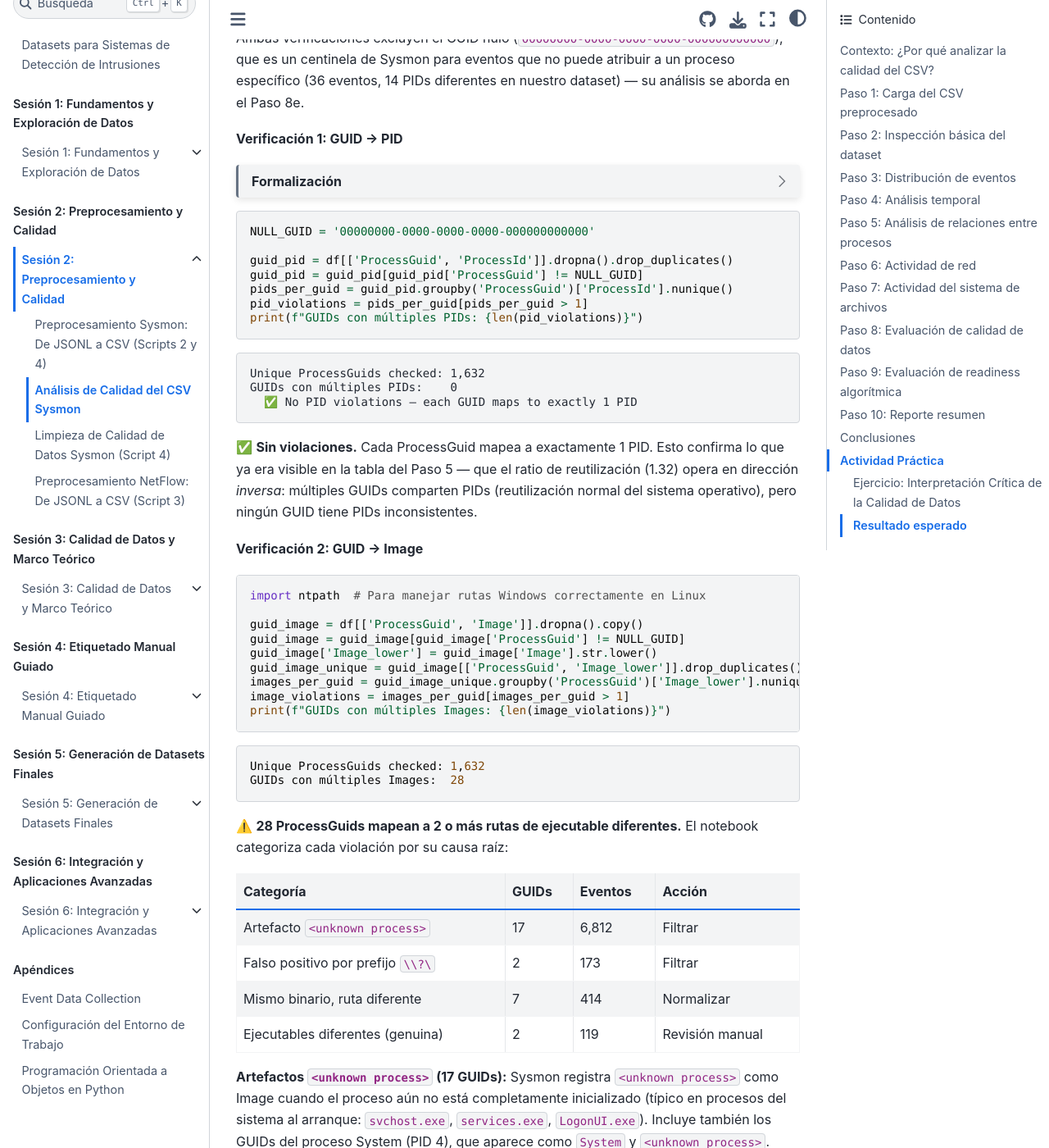
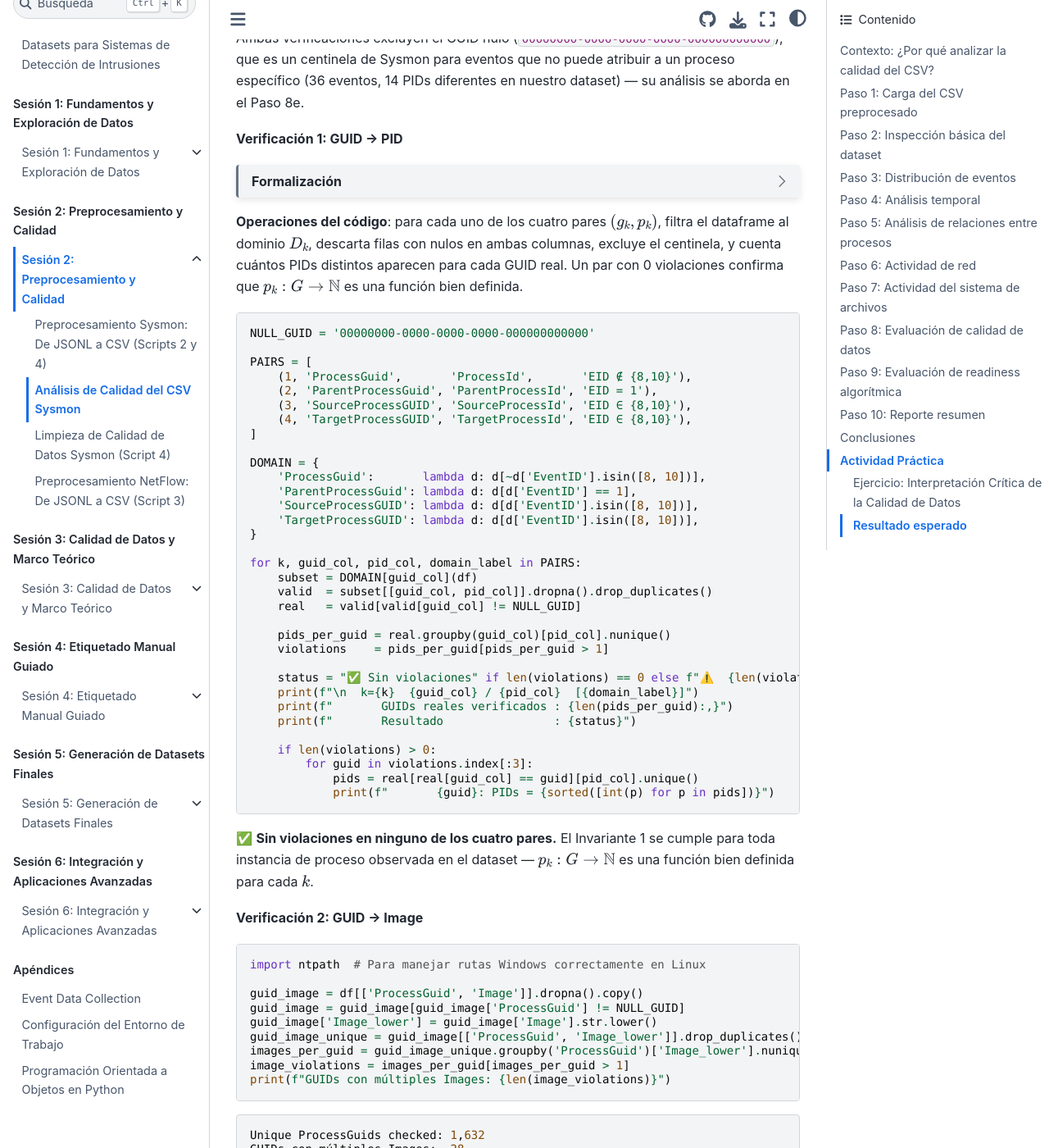
Before and after one commit to ollerenac/curso2026, a Jupyter Book: the page built from sesion-2/8-analisis-calidad-csv.md, in a window 1280 px wide and 1400 px high, scrolled down 31000 px. Shown: the whole window at 82% size. Built offline with Jupyter Book 1.0.4 settings and Sphinx 7.4.7 and the Sphinx Book theme 1.1.4, drawn with Linux system fonts in a browser that asks for light colours.

Commit message:
feat(sesion-2): Step 8d — generalize Invariant 1 code to all four GUID-PID pairs
Co-Authored-By: Claude Sonnet 4.6 <noreply@anthropic.com>

````diff
--- a/sesion-2/8-analisis-calidad-csv.md
+++ b/sesion-2/8-analisis-calidad-csv.md
@@ -850,23 +850,45 @@ $$p_k : G \rightarrow \mathbb{N} \quad \text{(función bien definida para cada }
 **Cobertura en este dataset**: el código de esta verificación comprueba explícitamente el par $k=1$ (ProcessGuid/ProcessId). Los pares $k=2,3,4$ son confirmados en el análisis del Paso 8e, donde se establece que $|V_{1,k}| = 0$ en todos los pares y en todos los runs.
 ```
 
+**Operaciones del código**: para cada uno de los cuatro pares $(g_k, p_k)$, filtra el dataframe al dominio $D_k$, descarta filas con nulos en ambas columnas, excluye el centinela, y cuenta cuántos PIDs distintos aparecen para cada GUID real. Un par con 0 violaciones confirma que $p_k : G \rightarrow \mathbb{N}$ es una función bien definida.
+
 ```python
 NULL_GUID = '00000000-0000-0000-0000-000000000000'
 
-guid_pid = df[['ProcessGuid', 'ProcessId']].dropna().drop_duplicates()
-guid_pid = guid_pid[guid_pid['ProcessGuid'] != NULL_GUID]
-pids_per_guid = guid_pid.groupby('ProcessGuid')['ProcessId'].nunique()
-pid_violations = pids_per_guid[pids_per_guid > 1]
-print(f"GUIDs con múltiples PIDs: {len(pid_violations)}")
+PAIRS = [
+    (1, 'ProcessGuid',       'ProcessId',       'EID ∉ {8,10}'),
+    (2, 'ParentProcessGuid', 'ParentProcessId', 'EID = 1'),
+    (3, 'SourceProcessGUID', 'SourceProcessId', 'EID ∈ {8,10}'),
+    (4, 'TargetProcessGUID', 'TargetProcessId', 'EID ∈ {8,10}'),
+]
+
+DOMAIN = {
+    'ProcessGuid':       lambda d: d[~d['EventID'].isin([8, 10])],
+    'ParentProcessGuid': lambda d: d[d['EventID'] == 1],
+    'SourceProcessGUID': lambda d: d[d['EventID'].isin([8, 10])],
+    'TargetProcessGUID': lambda d: d[d['EventID'].isin([8, 10])],
+}
+
+for k, guid_col, pid_col, domain_label in PAIRS:
+    subset = DOMAIN[guid_col](df)
+    valid  = subset[[guid_col, pid_col]].dropna().drop_duplicates()
+    real   = valid[valid[guid_col] != NULL_GUID]
+
+    pids_per_guid = real.groupby(guid_col)[pid_col].nunique()
+    violations    = pids_per_guid[pids_per_guid > 1]
+
+    status = "✅ Sin violaciones" if len(violations) == 0 else f"⚠️  {len(violations)} GUIDs con múltiples PIDs"
+    print(f"\n  k={k}  {guid_col} / {pid_col}  [{domain_label}]")
+    print(f"       GUIDs reales verificados : {len(pids_per_guid):,}")
+    print(f"       Resultado                : {status}")
+
+    if len(violations) > 0:
+        for guid in violations.index[:3]:
+            pids = real[real[guid_col] == guid][pid_col].unique()
+            print(f"       {guid}: PIDs = {sorted([int(p) for p in pids])}")
 ```
 
-```
-Unique ProcessGuids checked: 1,632
-GUIDs con múltiples PIDs:    0
-  ✅ No PID violations — each GUID maps to exactly 1 PID
-```
-
-✅ **Sin violaciones.** Cada ProcessGuid mapea a exactamente 1 PID. Esto confirma lo que ya era visible en la tabla del Paso 5 — que el ratio de reutilización (1.32) opera en dirección *inversa*: múltiples GUIDs comparten PIDs (reutilización normal del sistema operativo), pero ningún GUID tiene PIDs inconsistentes.
+✅ **Sin violaciones en ninguno de los cuatro pares.** El Invariante 1 se cumple para toda instancia de proceso observada en el dataset — $p_k : G \rightarrow \mathbb{N}$ es una función bien definida para cada $k$.
 
 **Verificación 2: GUID → Image**
 
````
Also changed, not shown: 1 other file.
